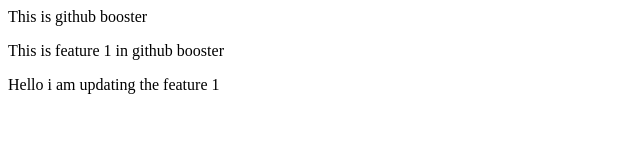
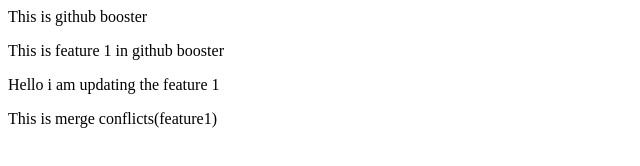
Before and after one commit to Anasch113/git-github-booster, a plain HTML site: page index.html in a window 1280 px wide. Shown: the whole page, without its empty margins (0-640 px from the left). Drawn offline with Linux system fonts and the light colour scheme.

Commit message:
adding same feature in feature1

```diff
--- a/index.html
+++ b/index.html
@@ -1,3 +1,4 @@
 <p>This is github booster</p>
 <p>This is feature 1 in github booster</p>
 <p>Hello i am updating the feature 1</p>
+<p>This is merge conflicts(feature1)</p>
```
